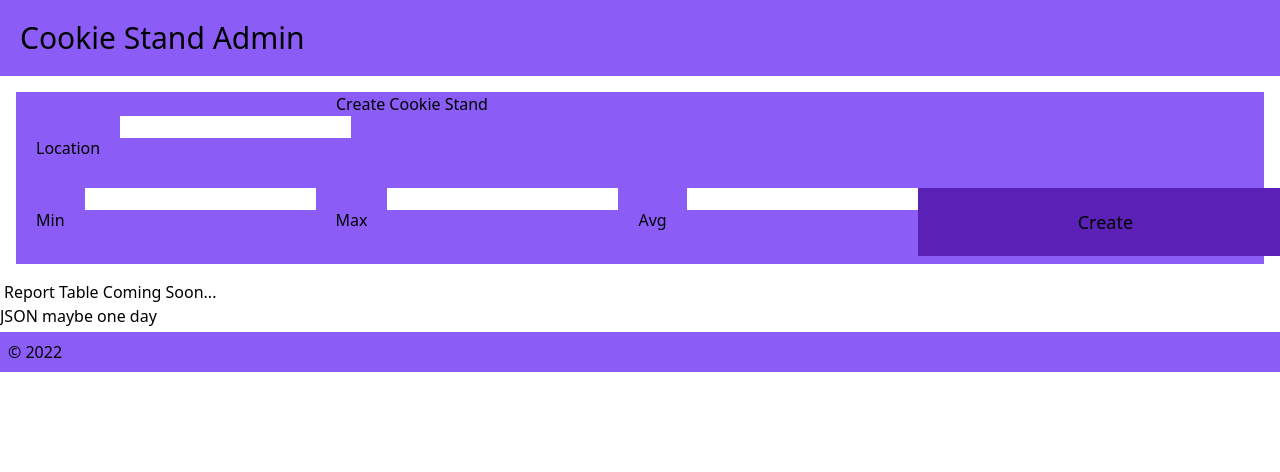
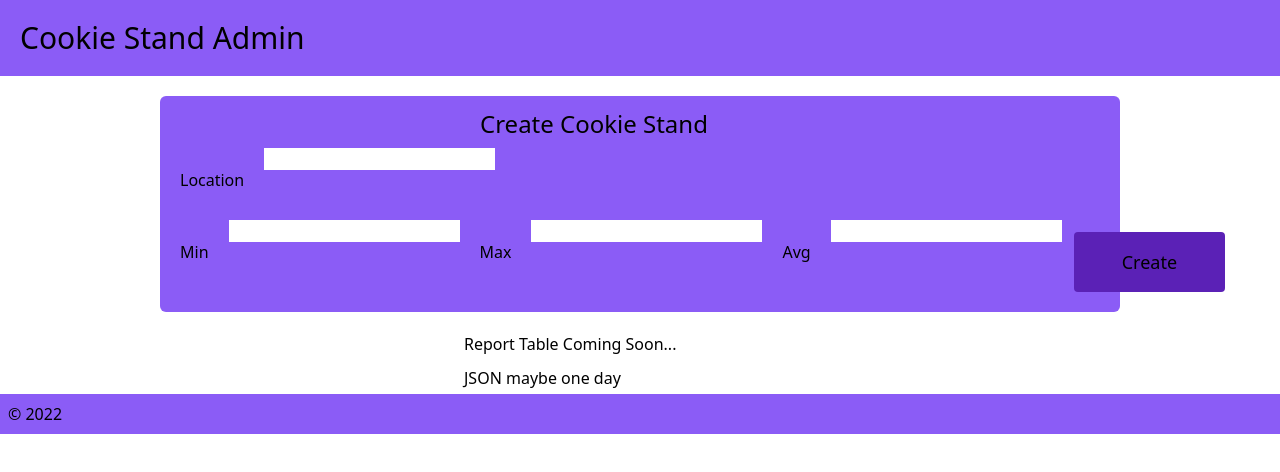
Before and after one commit to heckerdavid/cookie-stand-admin, a Next.js app: page / in a window 1280 px wide. Shown: the top 472 px of the page. Built offline with nearby package versions, Linux system fonts and the light colour scheme.

Commit message:
styling update.

```diff
--- a/pages/index.js
+++ b/pages/index.js
@@ -12,11 +12,11 @@ export default function Home() {
         <h1>Cookie Stand Admin</h1>
       </header>
 
-      <main>
+      <main className="flex-col content-around">
 
         <CookieStandInput />
-        <p className="pl-1">Report Table Coming Soon...</p>
-        <p> JSON maybe one day</p>
+        <p className="mx-20 pl-96 pb-2.5">Report Table Coming Soon...</p>
+        <p className="mx-20 pl-96"> JSON maybe one day</p>
 
       </main>
 
@@ -30,8 +30,8 @@ export default function Home() {
 function CookieStandInput() {
   return (
     <>
-    <form className="bg-violet-500 flex-col m-4 ">
-      <h1 className="px-80">Create Cookie Stand</h1>
+    <form className="bg-violet-500 flex-col mx-40 rounded-md my-5">
+      <h1 className="px-80 text-2xl pt-3 pb-2">Create Cookie Stand</h1>
 
       <div className="flex">
         <p className="p-5">Location</p>
@@ -45,7 +45,7 @@ function CookieStandInput() {
         <input type="text" className="flex-auto h-1/2" />
         <p className="p-5">Avg</p>
         <input type="text" className="flex-auto h-1/2" />
-        <button className="text-lg py-5 px-40 bg-violet-800">Create</button>
+        <button className="text-lg py-4 px-12 bg-violet-800 m-3 rounded">Create</button>
       </div>
 
     </form>
```
